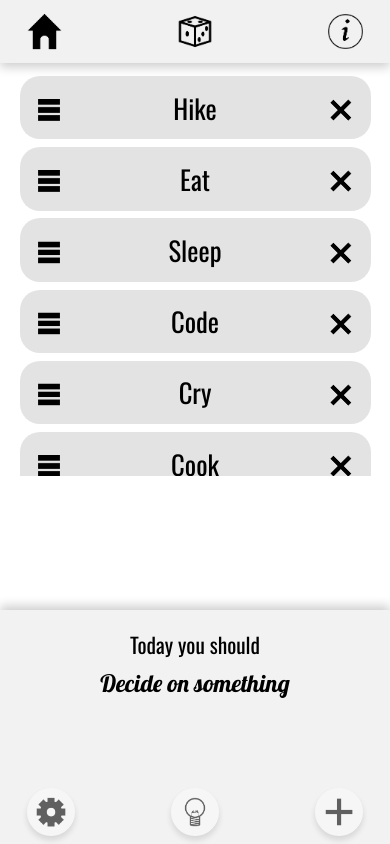
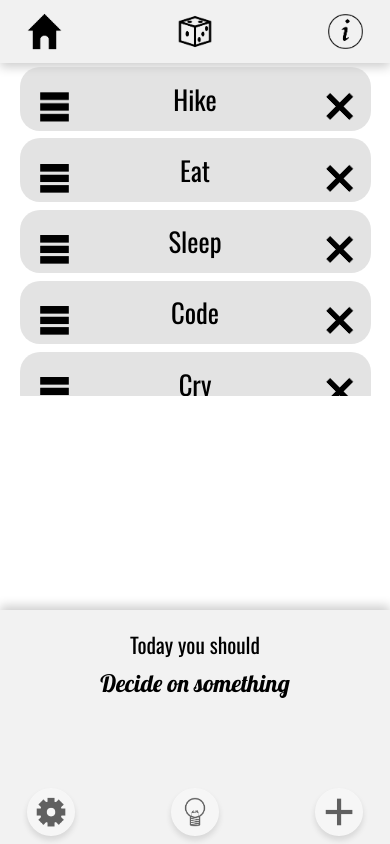
Before and after one commit to scottqmn/decider, a React (Create React App) app: page / in a window 390 px wide. Built offline with nearby package versions, Linux system fonts and the light colour scheme.

Commit message:
fixed alignment
chrome's mobile device view doesn't account for ios safari's toolbars

```diff
--- a/src/App.css
+++ b/src/App.css
@@ -1,11 +1,11 @@
 /* Extra small devices (phones, 600px and down) */
 @media only screen and (max-width: 600px) {
   .full-list {
-    max-height: 33em;
+    max-height: 27.55em;
   }
 
   .half-list {
-    max-height: 26em;
+    max-height: 21.55em;
   }
 }
 
@@ -44,7 +44,7 @@
 
 #main-list {
   position: fixed;
-  top: 3.75em;
+  top: 3.2em;
   overflow-y: auto;
 }
 
--- a/src/components/ListItem.css
+++ b/src/components/ListItem.css
@@ -32,13 +32,13 @@ button {
     background-color: #00000000;
     border: none;
 
-    width: 17%;
+    width: 20%;
     height: 100%;
     padding: 1% 3%;
 }
 
 button img {
-    width: 100%;
+    width: 110%;
     height: auto;
     vertical-align: middle;
 }
--- a/src/components/ListItem.js
+++ b/src/components/ListItem.js
@@ -30,7 +30,7 @@ class ListItem extends Component {
           <button type="button" onClick={() => alert("TODO -scott")}>
             <img className="menu" src={Menu} alt="menu"/>
           </button>
-          <div class="item-name">
+          <div className="item-name">
             {this.props.item}
           </div>
           <button type="button" onClick={() => this.props.delete()}>
```
